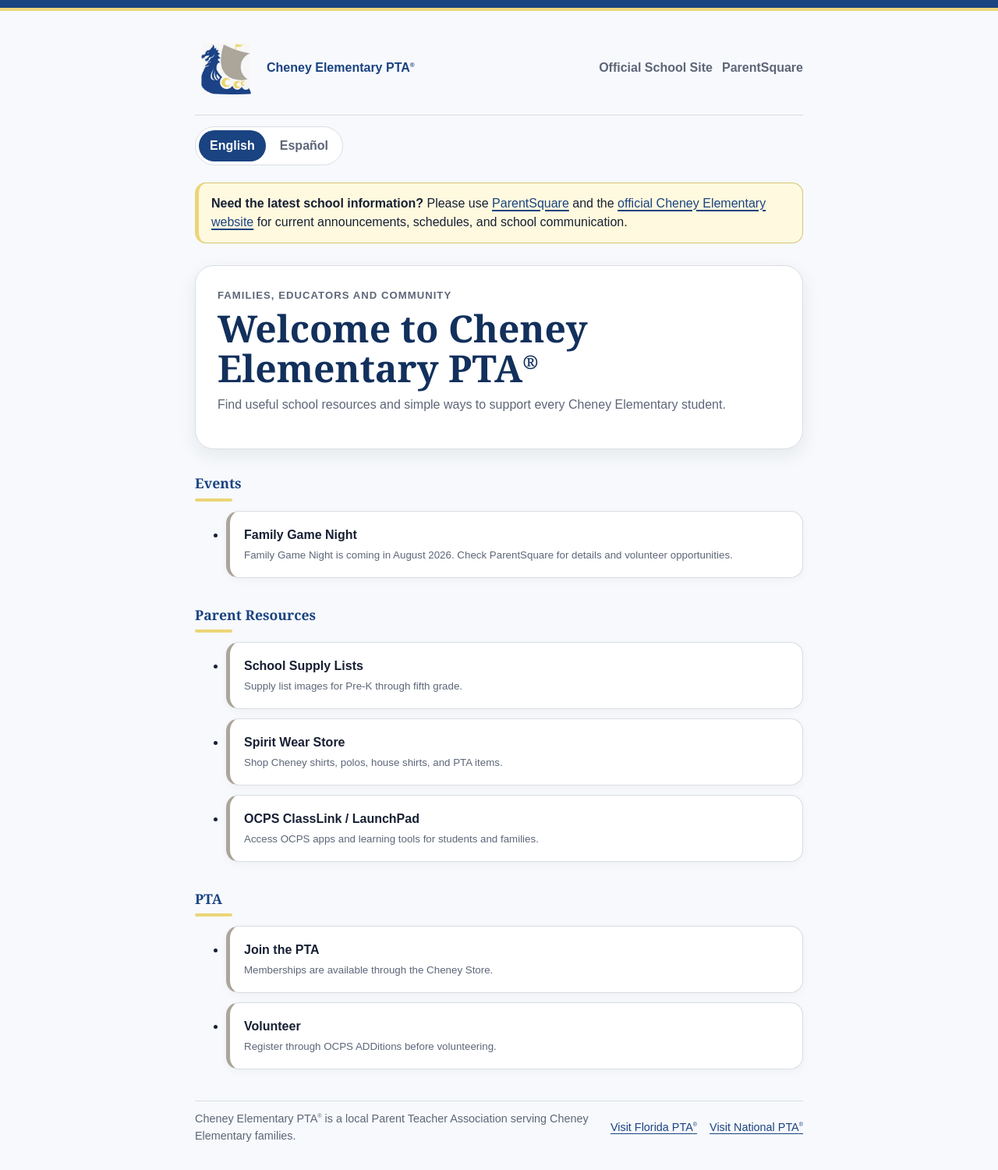
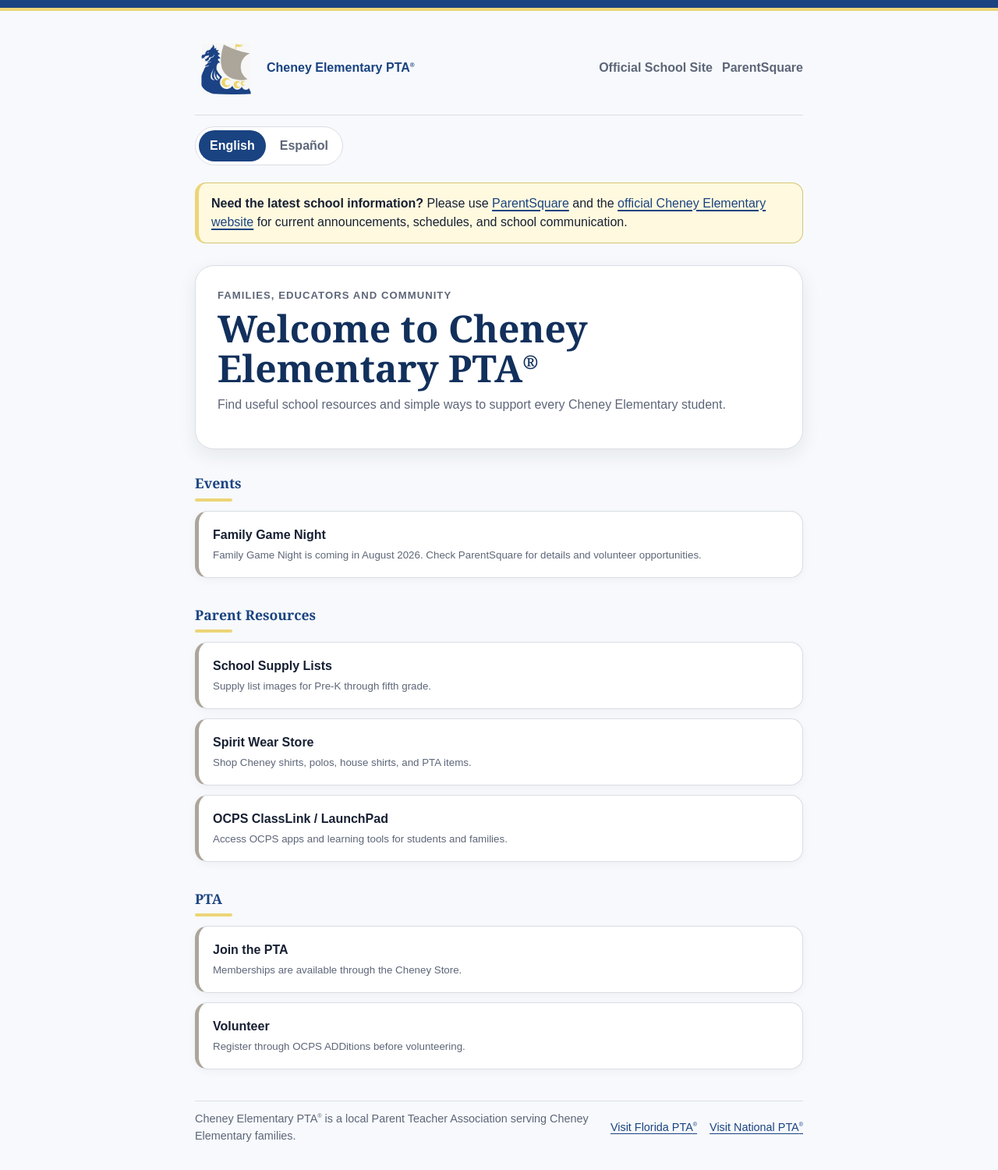
Before and after one commit to matthewtckr/cheneypta, a Jekyll site: the page built from index.md, in a window 1280 px wide. Shown: the whole page at 78% size. Built offline with Jekyll 4.4.1, drawn with Linux system fonts in a browser that asks for light colours.

```diff
--- a/assets/css/site.css
+++ b/assets/css/site.css
@@ -242,6 +242,8 @@ h2 {
   display: grid;
   gap: 12px;
   margin: 12px 0 34px;
+  padding: 0;
+  list-style: none;
 }
 
 .resource-card {
```
